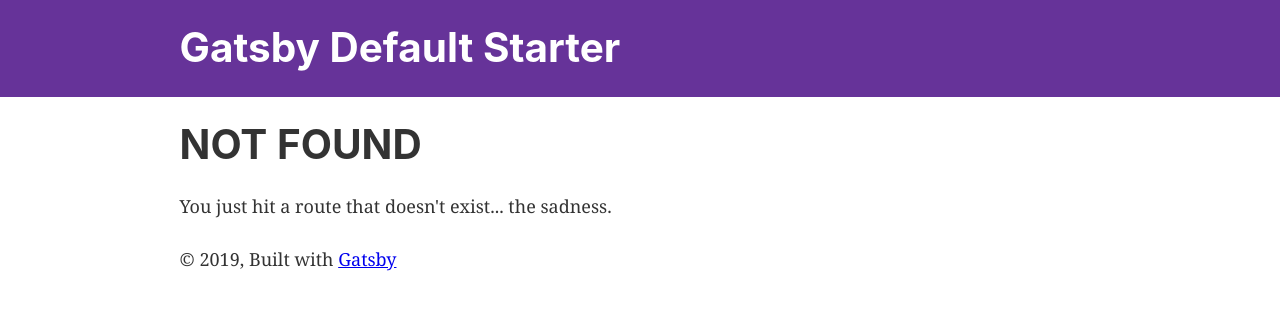
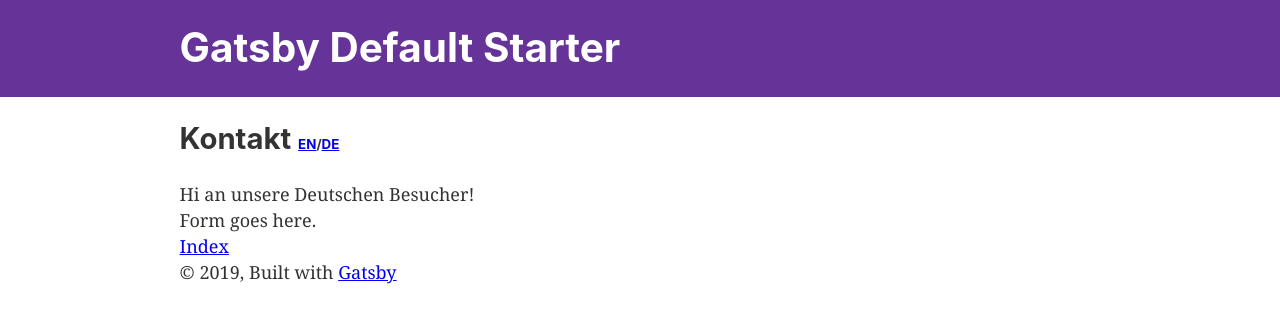
Before and after one commit to philonor/gatsby-recaptcha-reproduction, a Gatsby site: page /contact-de in a window 1280 px wide. Before the commit this address had no page. Built offline with nearby package versions, Linux system fonts and the light colour scheme; Gatsby itself is replaced by a stand-in of ours.

Commit message:
add contact pages for two languages

```diff
--- /dev/null
+++ b/src/pages/contact-de.js
@@ -0,0 +1,10 @@
+import ContactTemplate from "../templates/contact";
+import React from "react";
+
+const ContactDePage = () => (
+  <ContactTemplate title="Kontakt">
+    Hi an unsere Deutschen Besucher!
+  </ContactTemplate>
+);
+
+export default ContactDePage;
--- a/src/pages/index.js
+++ b/src/pages/index.js
@@ -1,5 +1,5 @@
 import React from "react"
-import { Link } from "gatsby"
+import {Link} from "gatsby"
 
 import Layout from "../components/layout"
 import Image from "../components/image"
@@ -7,14 +7,14 @@ import SEO from "../components/seo"
 
 const IndexPage = () => (
   <Layout>
-    <SEO title="Home" />
+    <SEO title="Home"/>
     <h1>Hi people</h1>
     <p>Welcome to your new Gatsby site.</p>
     <p>Now go build something great.</p>
-    <div style={{ maxWidth: `300px`, marginBottom: `1.45rem` }}>
-      <Image />
+    <div style={{maxWidth: `300px`, marginBottom: `1.45rem`}}>
+      <Image/>
     </div>
-    <Link to="/page-2/">Go to page 2</Link>
+    <Link to="/contact-en/">Go to page 2</Link>
   </Layout>
 )
 
--- /dev/null
+++ b/src/templates/contact.js
@@ -0,0 +1,22 @@
+import React from "react";
+import Layout from "../components/layout";
+import {Link} from "@reach/router";
+
+const ContactTemplate = ({children, title}) => (
+  <Layout>
+    <section className="section bg-2 pt-6 pb-5">
+      <h2>{title} <span style={{fontSize: '10pt'}}><Link to="/contact-en/">EN</Link>/<Link to="/contact-de/">DE</Link></span></h2>
+      <div>
+        {children && <div>{children}</div>}
+      </div>
+    </section>
+    <section>
+      Form goes here.
+    </section>
+    <section>
+      <Link to="/">Index</Link>
+    </section>
+  </Layout>
+);
+
+export default ContactTemplate;
```
Also changed, not shown: src/pages/contact-en.js (added, +10 -0 lines), src/pages/page-2.js (deleted, +0 -16 lines).
